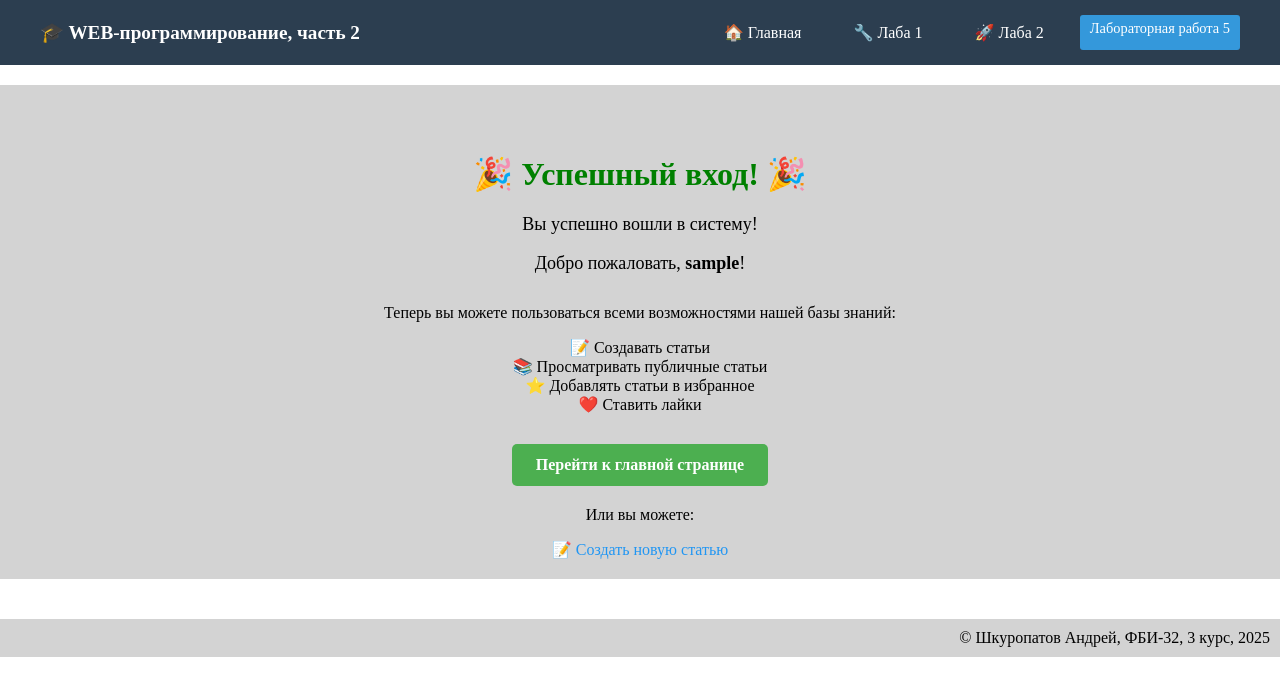
After one commit to andrey22462246/web-back-labs, a Flask app: template templates/lab5/success_login.html in a window 1280 px wide. The commit adds this page. Shown: the top 696 px of the page. Run offline with Flask 3, Linux system fonts and the light colour scheme; the template is opened without the code that fills it: most values are stand-ins (such as "Sample title", 1, 10 or a date in 2020).

Commit message:
Аутентификация

```diff
--- a/templates/lab5/lab5.html
+++ b/templates/lab5/lab5.html
@@ -8,7 +8,7 @@
         Тема лабораторной - Flask и БД
     </div>
     <div style="margin: 20px 0; padding: 10px; background-color: #f0f0f0; border-radius: 5px;">
-        Пользователь: <strong>anonymous</strong>
+        Пользователь: <strong>{{ username if username else 'Anonymous' }}</strong>
     </div>
     <div>Список сделанных страниц:</div>
     <ol>
--- /dev/null
+++ b/templates/lab5/success_login.html
@@ -0,0 +1,40 @@
+{% extends "base.html" %}
+
+{% block lab %}Лабораторная работа 5{% endblock %}
+
+{% block main %}
+    <div style="text-align: center; margin-top: 50px;">
+        <h1 style="color: green;">🎉 Успешный вход! 🎉</h1>
+
+        <div style="font-size: 18px; margin: 20px 0;">
+            <p>Вы успешно вошли в систему!</p>
+            <p>Добро пожаловать, <strong>{{ username }}</strong>!</p>
+        </div>
+
+        <div style="margin: 30px 0;">
+            <p>Теперь вы можете пользоваться всеми возможностями нашей базы знаний:</p>
+            <ul style="list-style: none; padding: 0;">
+                <li>📝 Создавать статьи</li>
+                <li>📚 Просматривать публичные статьи</li>
+                <li>⭐ Добавлять статьи в избранное</li>
+                <li>❤️ Ставить лайки</li>
+            </ul>
+        </div>
+
+        <div style="margin-top: 30px;">
+            <a href="/lab5" style="display: inline-block; padding: 12px 24px;
+                                  background-color: #4CAF50; color: white;
+                                  text-decoration: none; border-radius: 5px;
+                                  font-size: 16px; font-weight: bold;">
+                Перейти к главной странице
+            </a>
+        </div>
+
+        <div style="margin-top: 20px;">
+            <p>Или вы можете:</p>
+            <a href="/lab5/create" style="color: #2196F3; text-decoration: none;">
+                📝 Создать новую статью
+            </a>
+        </div>
+    </div>
+{% endblock %}
```
Also changed, not shown: lab5.py (+43 -6 lines), templates/lab5/login.html (added, +25 -0 lines).
